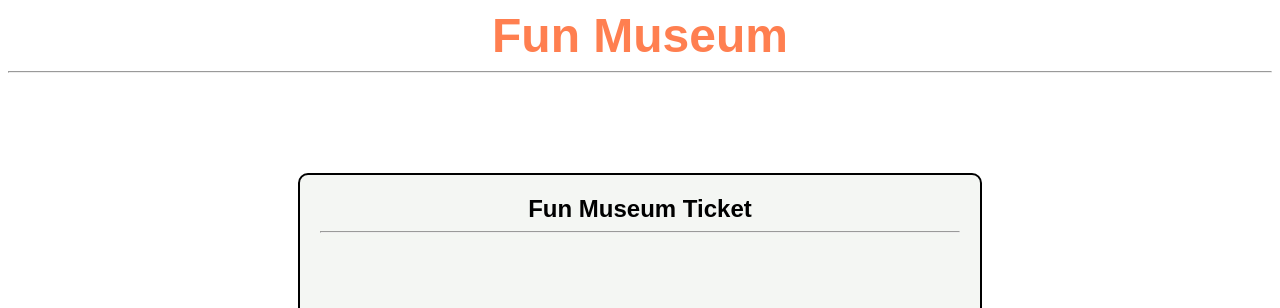
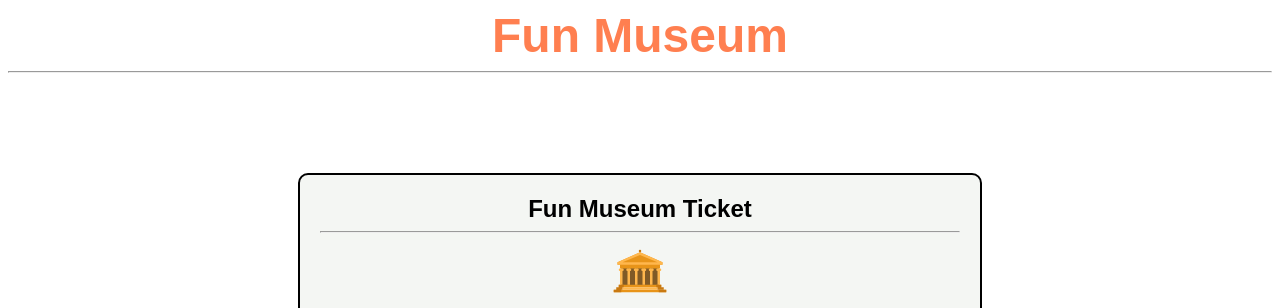
Before and after one commit to gooolu-git/fun-museum, a plain HTML site: page index.html in a window 1280 px wide. Both pictures are taken after typing "Sample", "5", "name@example.com", "5", "Sample", "2020-01-15" into the empty fields and a click on the input "submit". Shown: the top 308 px of the page. Drawn offline with Linux system fonts and the light colour scheme; a web font is replaced by a local one.

Commit message:
index was updated

```diff
--- a/index.html
+++ b/index.html
@@ -55,7 +55,7 @@
         <section id="second">
             <div class="middle1">Fun Museum Ticket</div>
             <hr>
-            <div class="pic"> <img class="bich" src="images/museum-svgrepo-com.svg" alt=""></div>
+            <div class="pic"> <img class="bich" src="museum-svgrepo-com.svg" alt=""></div>
             <div class="finalpreview">
                 <div class="right">
                     <div class="target">
```
